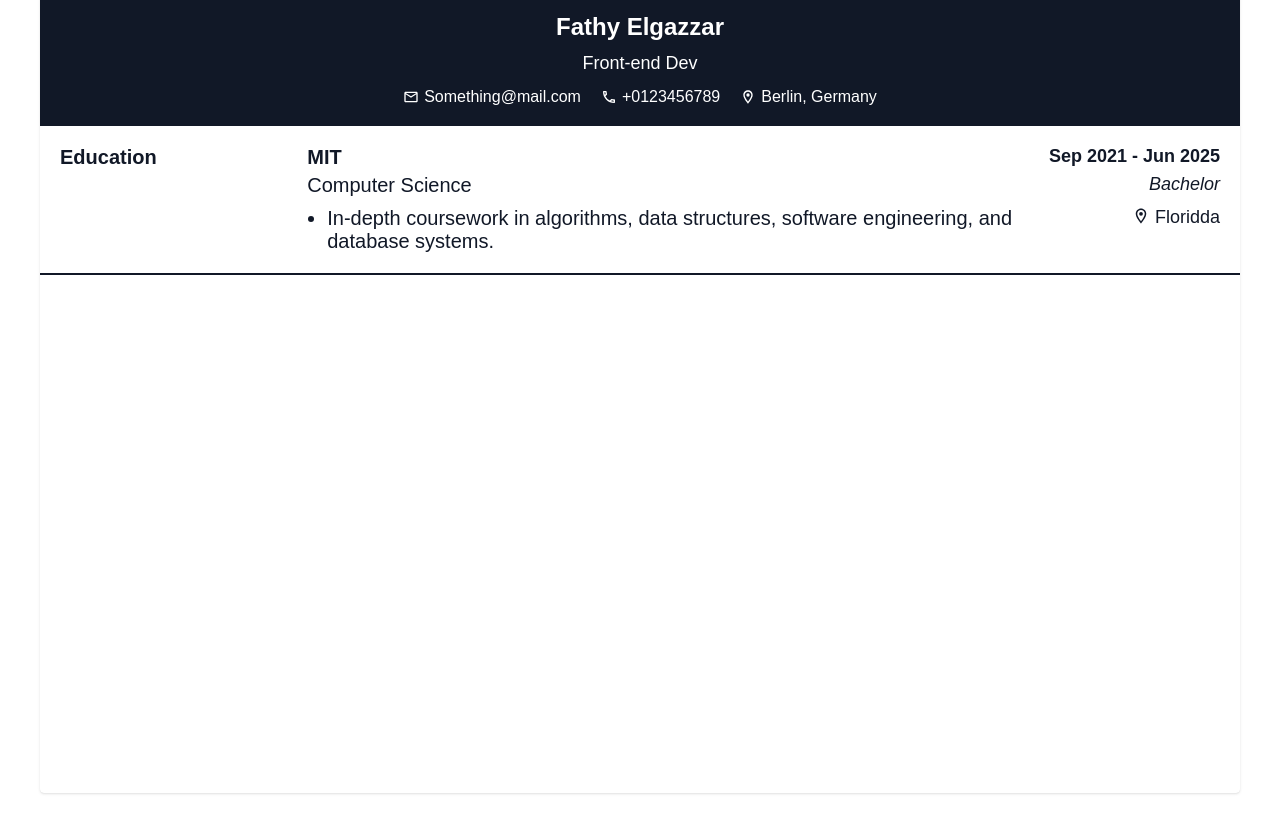
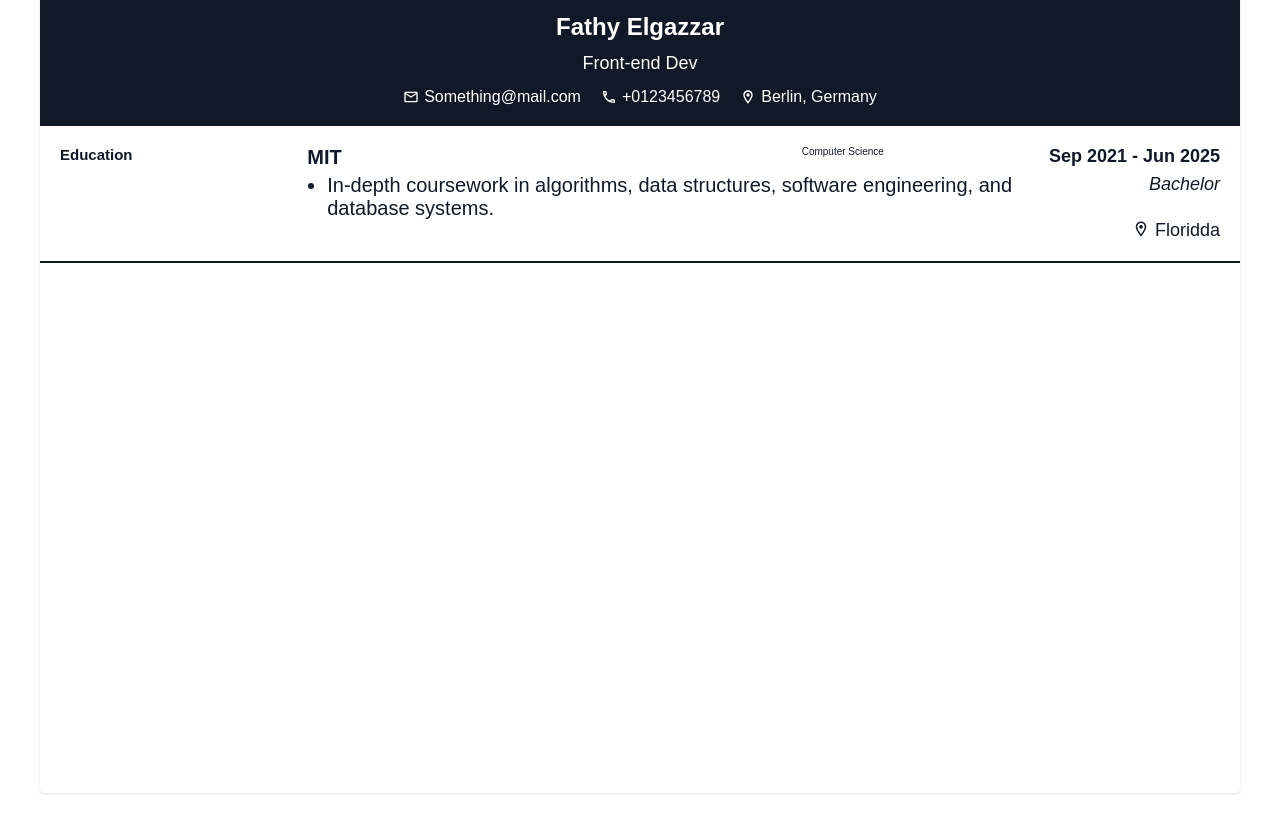
Before and after one commit to gazzaar/cv-craft, a React (Vite) app: page / in a window 1280 px wide. Shown: the part 1560-2393 px from the top of the page. Built offline with nearby package versions, Linux system fonts and the light colour scheme.

Commit message:
feat: Add preview experience

```diff
--- a/src/components/Preview.jsx
+++ b/src/components/Preview.jsx
@@ -3,10 +3,53 @@ import { MdOutlineLocationOn } from 'react-icons/md';
 import { MdMailOutline } from 'react-icons/md';
 import '../styles/preview.css';
 
+const Info = ({
+  institution,
+  className,
+  position,
+  rule,
+  degree,
+  dateRange,
+  location,
+  summary,
+}) => {
+  return (
+    <>
+      <div className={className}>
+        <h2 className='section-header'>
+          {className === 'education-info' ? 'Education' : 'Experience'}
+        </h2>
+        <h3 className='institution-name'>{institution ? institution : ''}</h3>
+        <p className='rule'>{rule ? rule : position}</p>
+        <p className='date'>{dateRange ? dateRange : ''} </p>
+        <p className={degree ? 'location ' : 'align-location'}>
+          {location ? (
+            <>
+              <MdOutlineLocationOn /> {location}
+            </>
+          ) : (
+            ''
+          )}
+        </p>
+        <p className='degree'>{degree ? degree : ''} </p>
+        {summary ? (
+          <ul className='summary'>
+            <li>{summary ? summary : ''}</li>
+          </ul>
+        ) : (
+          ''
+        )}
+      </div>
+    </>
+  );
+};
+
 const Preview = ({ personalInfo, educationInfo, experienceInfo }) => {
   const { name, headline, email, phone, address } = personalInfo;
   const { institution, areaOfStudy, degree, dateRange, location, summary } =
     educationInfo;
+  const { company, position, companyDateRange, jobSummary, jobLocation } =
+    experienceInfo;
   return (
     <>
       <div className='preview'>
@@ -45,29 +88,23 @@ const Preview = ({ personalInfo, educationInfo, experienceInfo }) => {
             </p>
           </div>
         </div>
-        <div className='education-info'>
-          <h2 className='education-header'>Education</h2>
-          <h3 className='institution-name'>{institution ? institution : ''}</h3>
-          <p className='area-of-study'>{areaOfStudy ? areaOfStudy : ''}</p>
-          <p className='date'>{dateRange ? dateRange : ''} </p>
-          <p className='location'>
-            {location ? (
-              <>
-                <MdOutlineLocationOn /> {location}
-              </>
-            ) : (
-              ''
-            )}
-          </p>
-          <p className='degree'>{degree ? degree : ''} </p>
-          {summary ? (
-            <ul className='summary'>
-              <li>{summary ? summary : ''}</li>
-            </ul>
-          ) : (
-            ''
-          )}
-        </div>
+        <Info
+          className='education-info'
+          institution={institution}
+          degree={degree}
+          dateRange={dateRange}
+          summary={summary}
+          location={location}
+          rule={areaOfStudy}
+        />
+        <Info
+          className='experience-info'
+          institution={company}
+          dateRange={companyDateRange}
+          summary={jobSummary}
+          location={jobLocation}
+          rule={position}
+        />
       </div>
     </>
   );
```
